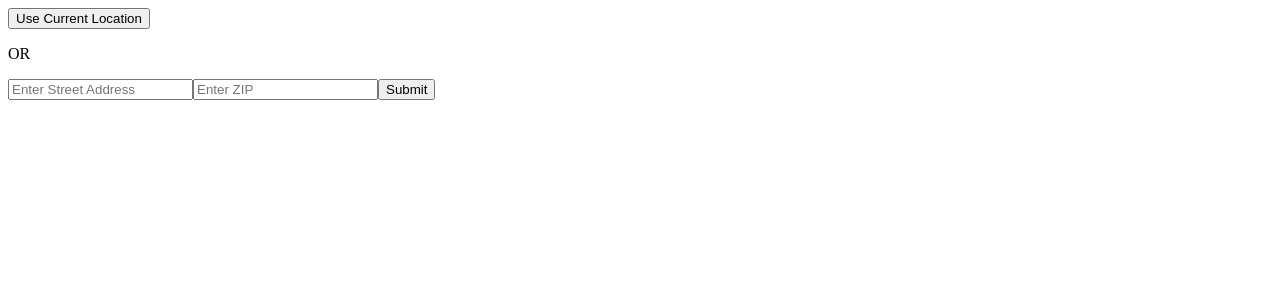
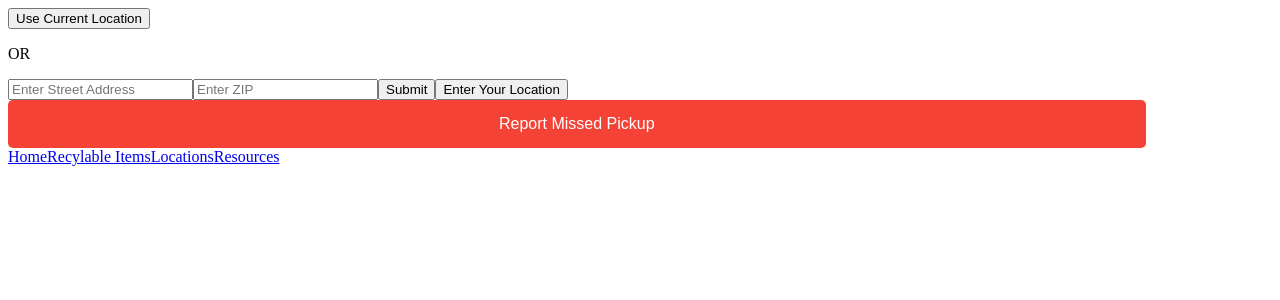
Before and after one commit to JO15on/GReen, an Angular app in the folder gr-recycle/: page / in a window 1280 px wide. Shown: the top 300 px of the page. Built offline with nearby package versions, Linux system fonts and the light colour scheme.

Commit message:
added router links to buttons in app component html

```diff
--- a/gr-recycle/src/app/app-routing.module.ts
+++ b/gr-recycle/src/app/app-routing.module.ts
@@ -21,6 +21,10 @@ const routes: Routes = [
     component: RecycleItemComponent
   },
   {
+    path: 'locations',
+    component: LocationsComponent
+  },
+  {
     path: 'resources',
     component: ResourcesComponent
   }
--- a/gr-recycle/src/app/app.component.css
+++ b/gr-recycle/src/app/app.component.css
@@ -0,0 +1,12 @@
+.reportmissing {
+    background-color: #f44336; /* Red */
+    border: none;
+    color: white;
+    padding: 15px 32px;
+    text-align: center;
+    text-decoration: none;
+    display: inline-block;
+    font-size: 16px;
+    border-radius: 5px;
+    width: 90%;
+}
--- a/gr-recycle/src/app/app.component.html
+++ b/gr-recycle/src/app/app.component.html
@@ -1,4 +1,12 @@
 <app-find-route></app-find-route>
-
-
+<button>Enter Your Location </button>
+<div>
+    <button class="reportmissing" routerLink="/reportmissing">Report Missed Pickup</button>
+</div>
+<footer>
+    <a routerLink="/home">Home</a>
+    <a routerLink="/recycleitems">Recylable Items</a>
+    <a routerLink="/locations">Locations</a>
+    <a routerLink="/resources">Resources</a>
+</footer>
 <router-outlet></router-outlet>
```
